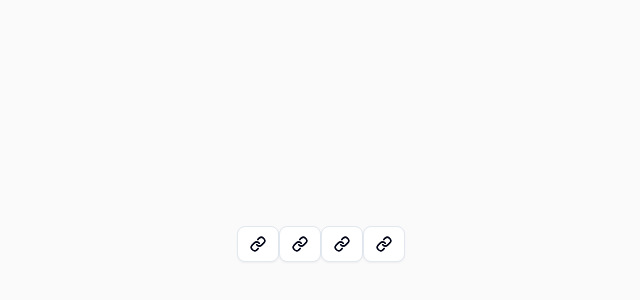
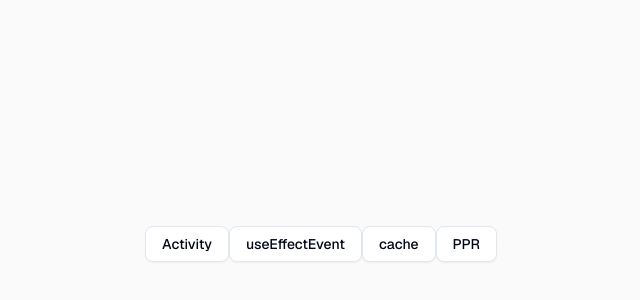
Before and after one commit to mororyou/next16-study, a Next.js app: page / in a window 1280 px wide. Shown: the part 156-456 px from the top of the page, without its empty margins (319-959 px from the left). Built offline with nearby package versions, Linux system fonts and the light colour scheme.

Commit message:
refactor: simplify Link usage in navigation buttons for React features

```diff
--- a/app/page.tsx
+++ b/app/page.tsx
@@ -1,28 +1,20 @@
 import { Button } from '@/components/ui/button';
-import { Link } from 'lucide-react';
+import Link from 'next/link';
 
 export default function Home() {
   return (
     <div className="flex min-h-screen items-center justify-center bg-zinc-50 font-sans dark:bg-black">
       <Button variant="outline">
-        <Link>
-          <Link href="/react/19.2/activity">Activity</Link>
-        </Link>
+        <Link href="/react/19.2/activity">Activity</Link>
       </Button>
       <Button variant="outline">
-        <Link>
-          <Link href="/react/19.2/use-effect-event">useEffectEvent</Link>
-        </Link>
+        <Link href="/react/19.2/use-effect-event">useEffectEvent</Link>
       </Button>
       <Button variant="outline">
-        <Link>
-          <Link href="/react/19.2/cache">cache</Link>
-        </Link>
+        <Link href="/react/19.2/cache">cache</Link>
       </Button>
       <Button variant="outline">
-        <Link>
-          <Link href="/react/19.2/ppr">PPR</Link>
-        </Link>
+        <Link href="/react/19.2/ppr">PPR</Link>
       </Button>
     </div>
   );
```
